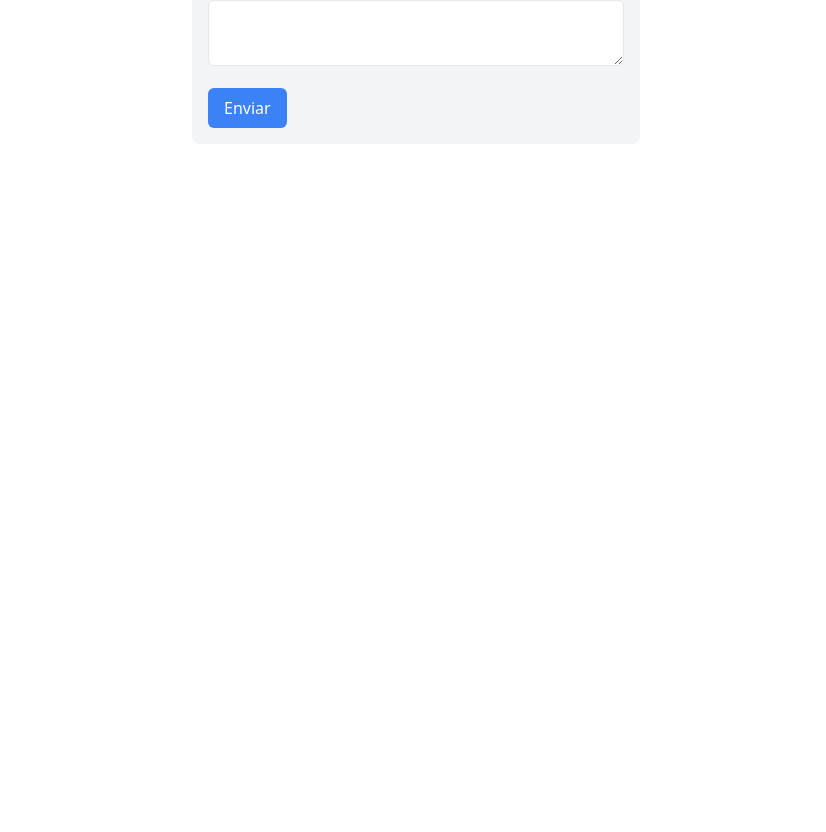
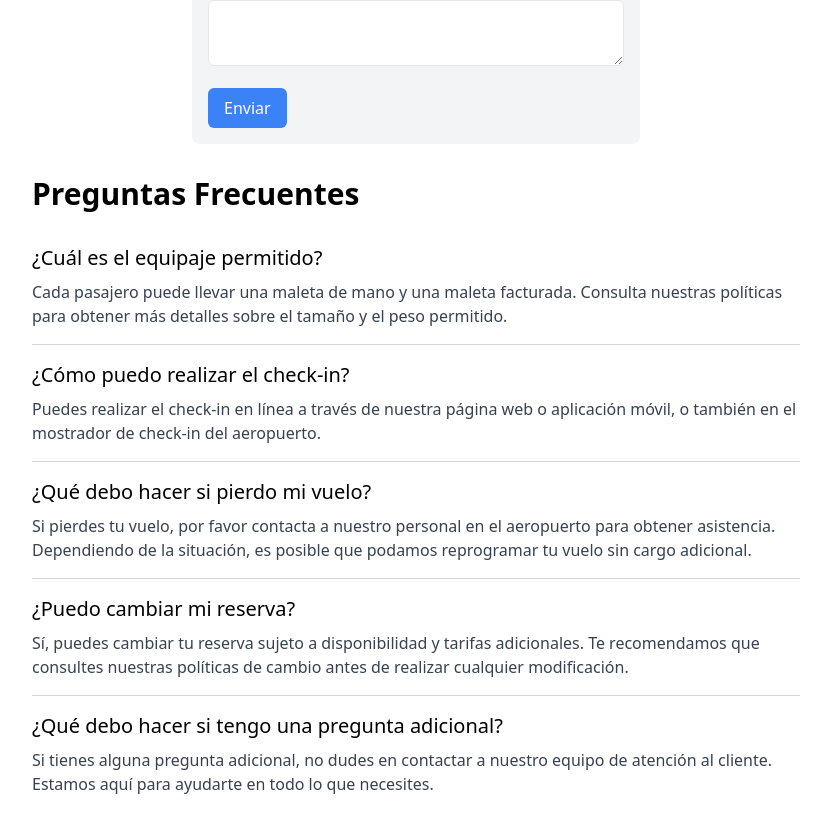
Before and after one commit to CarlosArgelio/guacamaya-airlines, a React (Vite) app in the folder frontend/: page / in a window 1280 px wide. Shown: the part 744-1576 px from the top of the page, without its empty margins (224-1050 px from the left). Before the commit the page ends 888 px from the top, so only its background shows below. Built offline with nearby package versions, Linux system fonts and the light colour scheme.

Commit message:
feat: adding faq structure

```diff
--- a/frontend/src/App.jsx
+++ b/frontend/src/App.jsx
@@ -1,6 +1,7 @@
 import Banner from "./Guacamaya/Banner"
 import Formulario from "./Guacamaya/Form"
 import Navbar from "./Guacamaya/Navbar"
+import FAQS from "./Guacamaya/FAQS"
 
 
 function App() {
@@ -10,6 +11,7 @@ function App() {
       <Navbar></Navbar>
       <Banner></Banner>
       <Formulario></Formulario>
+      <FAQS></FAQS>
 
     </>
   )
--- /dev/null
+++ b/frontend/src/Guacamaya/FAQS.jsx
@@ -0,0 +1,38 @@
+
+
+function Faqs() {
+  return (
+    <div className="max-w-3xl mx-auto py-8">
+      <h2 className="text-3xl font-semibold mb-4">Preguntas Frecuentes</h2>
+      <div className="divide-y divide-gray-300">
+        {/* Pregunta 1 */}
+        <div className="py-4">
+          <h3 className="text-xl font-medium mb-2">¿Cuál es el equipaje permitido?</h3>
+          <p className="text-gray-700">Cada pasajero puede llevar una maleta de mano y una maleta facturada. Consulta nuestras políticas para obtener más detalles sobre el tamaño y el peso permitido.</p>
+        </div>
+        {/* Pregunta 2 */}
+        <div className="py-4">
+          <h3 className="text-xl font-medium mb-2">¿Cómo puedo realizar el check-in?</h3>
+          <p className="text-gray-700">Puedes realizar el check-in en línea a través de nuestra página web o aplicación móvil, o también en el mostrador de check-in del aeropuerto.</p>
+        </div>
+        {/* Pregunta 3 */}
+        <div className="py-4">
+          <h3 className="text-xl font-medium mb-2">¿Qué debo hacer si pierdo mi vuelo?</h3>
+          <p className="text-gray-700">Si pierdes tu vuelo, por favor contacta a nuestro personal en el aeropuerto para obtener asistencia. Dependiendo de la situación, es posible que podamos reprogramar tu vuelo sin cargo adicional.</p>
+        </div>
+        {/* Pregunta 4 */}
+        <div className="py-4">
+          <h3 className="text-xl font-medium mb-2">¿Puedo cambiar mi reserva?</h3>
+          <p className="text-gray-700">Sí, puedes cambiar tu reserva sujeto a disponibilidad y tarifas adicionales. Te recomendamos que consultes nuestras políticas de cambio antes de realizar cualquier modificación.</p>
+        </div>
+        {/* Pregunta 5 */}
+        <div className="py-4">
+          <h3 className="text-xl font-medium mb-2">¿Qué debo hacer si tengo una pregunta adicional?</h3>
+          <p className="text-gray-700">Si tienes alguna pregunta adicional, no dudes en contactar a nuestro equipo de atención al cliente. Estamos aquí para ayudarte en todo lo que necesites.</p>
+        </div>
+      </div>
+    </div>
+  );
+}
+
+export default Faqs;
```
